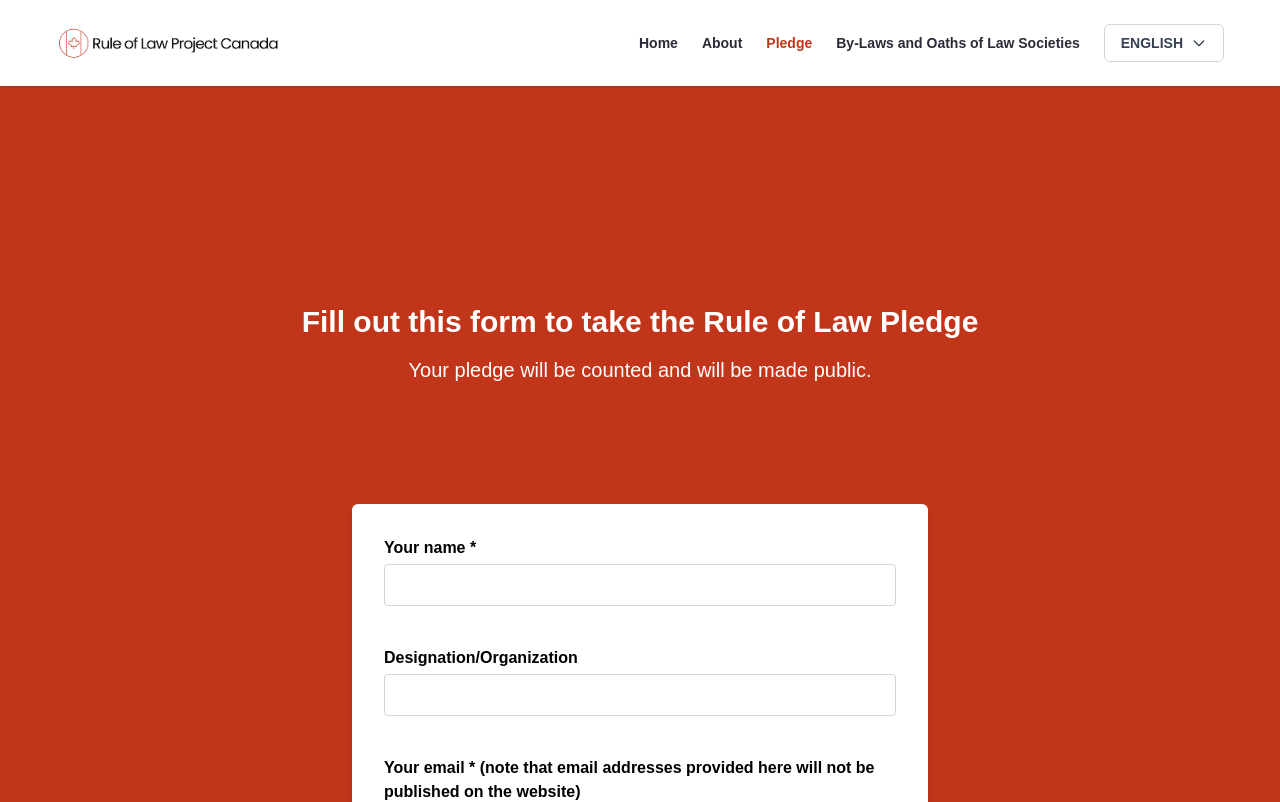
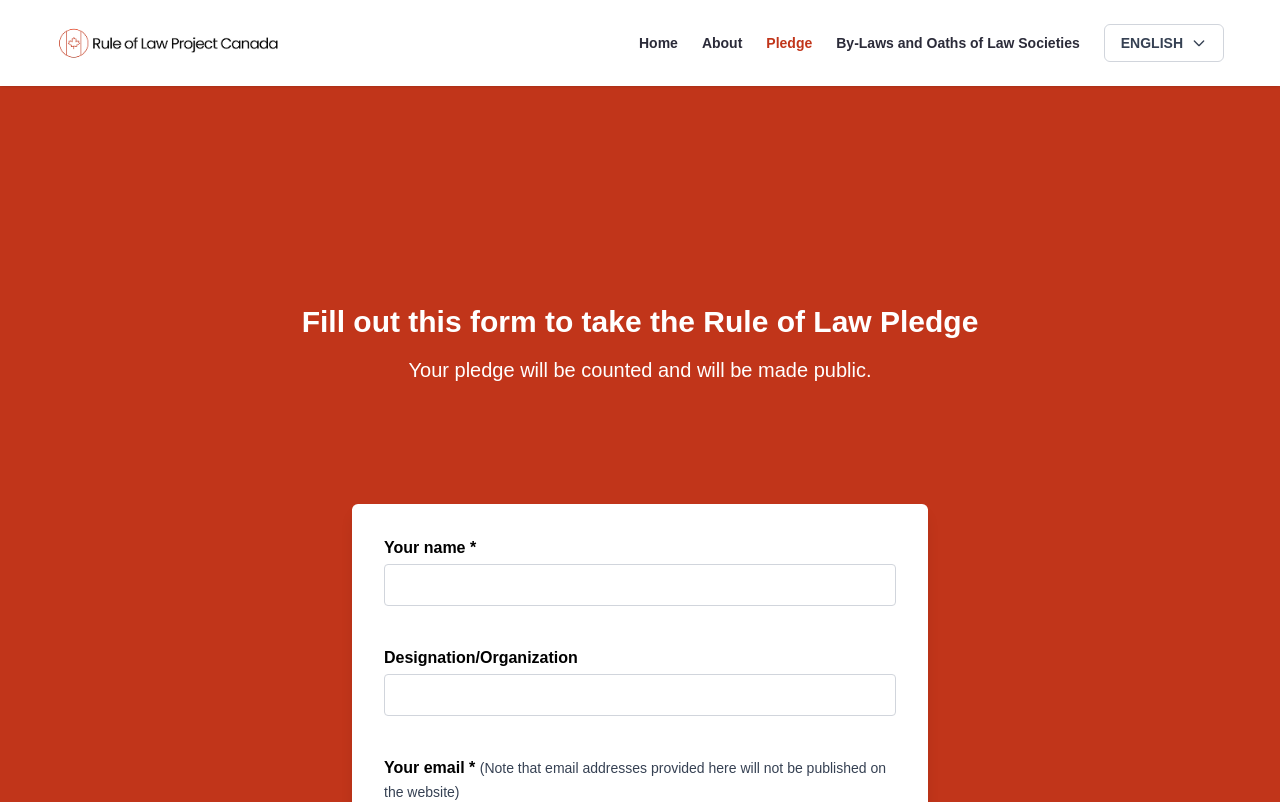
Before and after one commit to Ifeayolu/Rule-of-Law-Project-Canada, a Next.js app: page /pledge in a window 1280 px wide. Shown: the top 802 px of the page. Built offline with nearby package versions, Linux system fonts and the light colour scheme; no server answers; the database is empty.

Commit message:
chore: added csv format

```diff
--- a/components/pledge/PledgeForm.js
+++ b/components/pledge/PledgeForm.js
@@ -153,7 +153,10 @@
           htmlFor='email'
           className='block text-sm md:text-base font-bold text-black mb-1'
         >
-          {t('yourEmailLabel')} * <span>{t('yourEmailNote')}</span>
+          {t('yourEmailLabel')} *{' '}
+          <span className='text-sm font-medium text-gray-700'>
+            {t('yourEmailNote')}
+          </span>
         </label>
         <input
           type='email'
```
Also changed, not shown: lib/i18n.js.
